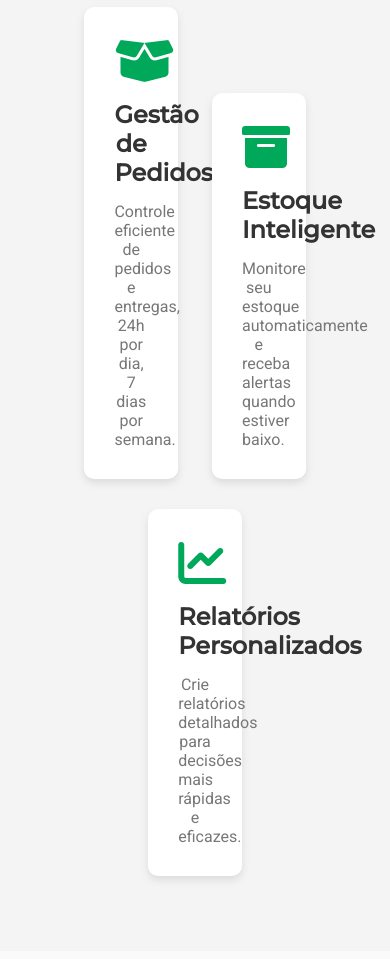
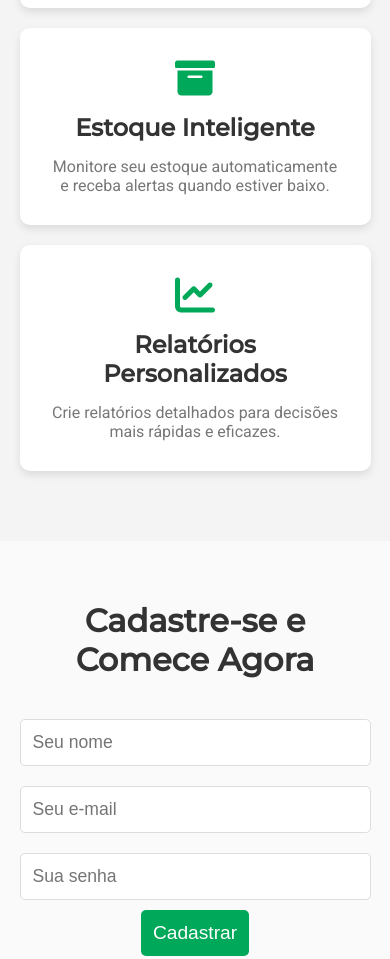
Before and after one commit to LucasSilva2005/Next-ERP, a plain HTML site: page index.html in a window 390 px wide. Shown: the part 730-1689 px from the top of the page. Drawn offline with Linux system fonts and the light colour scheme.

Commit message:
atualizacao

```diff
--- a/styles.css
+++ b/styles.css
@@ -161,3 +161,56 @@ footer {
  padding: 20px 0;
  text-align: center;
 }
+
+@media (max-width: 787px) {
+ /* Reduzindo a largura da .container */
+ .container {
+   width: 90%;
+ }
+
+ /* Ajustando o tamanho do texto no header */
+ header h1 {
+   font-size: 1.8em;
+ }
+
+ header p {
+   font-size: 1.1em;
+ }
+
+ /* Ajustando as funcionalidades */
+ #features {
+   display: flex;
+   flex-direction: column;
+   align-items: center;
+ }
+
+ .feature {
+   width: 100%;
+   margin: 10px 0;
+   text-align: center;
+ }
+
+ .feature i {
+   font-size: 2.5em;
+ }
+
+ /* Ajustando os inputs do formulário */
+ #cadastro-form input {
+   width: 100%;
+   padding: 12px;
+   margin: 10px 0;
+   font-size: 1.1em;
+ }
+
+ /* Ajustando o botão do formulário */
+ #cadastro-form button {
+   padding: 12px;
+   font-size: 1.2em;
+ }
+
+ /* Ajustando o footer */
+ footer {
+   text-align: center;
+   padding: 20px 0;
+ }
+}
```
